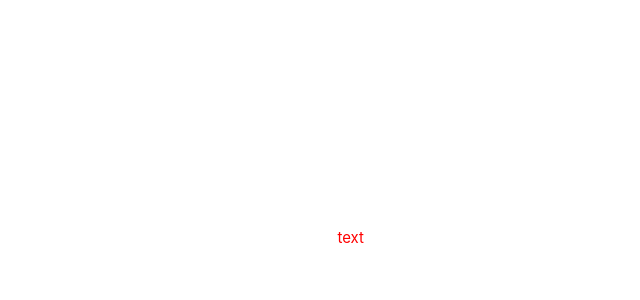
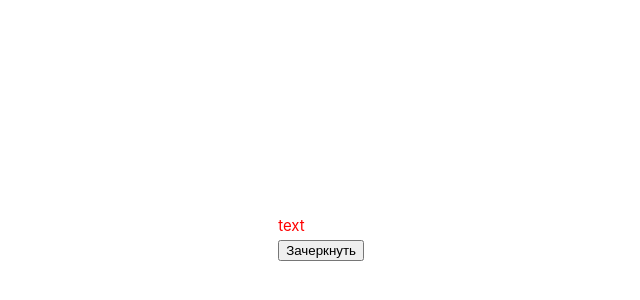
Before and after one commit to Abiltarov-Elnur/Vue, a Vue app in the folder vue/: page / in a window 1280 px wide. Shown: the part 162-462 px from the top of the page, without its empty margins (276-916 px from the left). Built offline with nearby package versions, Linux system fonts and the light colour scheme.

Commit message:
Задание_39

```diff
--- a/vue/src/App.vue
+++ b/vue/src/App.vue
@@ -1,54 +1,34 @@
+<template>
+  <div>
+    <p :class="styles">text</p>
+    <button @click="setDone">Зачеркнуть</button>
+  </div>
+</template>
+
 <script>
 export default {
   data() {
-	return {
-		obj: {
-			done: true,
-			selected:  false,
-		},
-	}
-}
+    return {
+      styles: {
+        done: false,
+      },
+    };
+  },
+  methods: {
+    setDone() {
+      this.styles.done = true;
+    },
+  },
 };
-
-
-
 </script>
 
-<template>
-  <p :class="obj">text</p>
-</template>
-
 <style scoped>
-header {
-  line-height: 1.5;
+p {
+  color: red;
 }
 
-
-p{
-  color:red
-}
-
-
-.logo {
-  display: block;
-  margin: 0 auto 2rem;
-}
-
-@media (min-width: 1024px) {
-  header {
-    display: flex;
-    place-items: center;
-    padding-right: calc(var(--section-gap) / 2);
-  }
-
-  .logo {
-    margin: 0 2rem 0 0;
-  }
-
-  header .wrapper {
-    display: flex;
-    place-items: flex-start;
-    flex-wrap: wrap;
-  }
+/* Класс done перечеркивает текст */
+p.done {
+  text-decoration: line-through;
 }
 </style>
```
